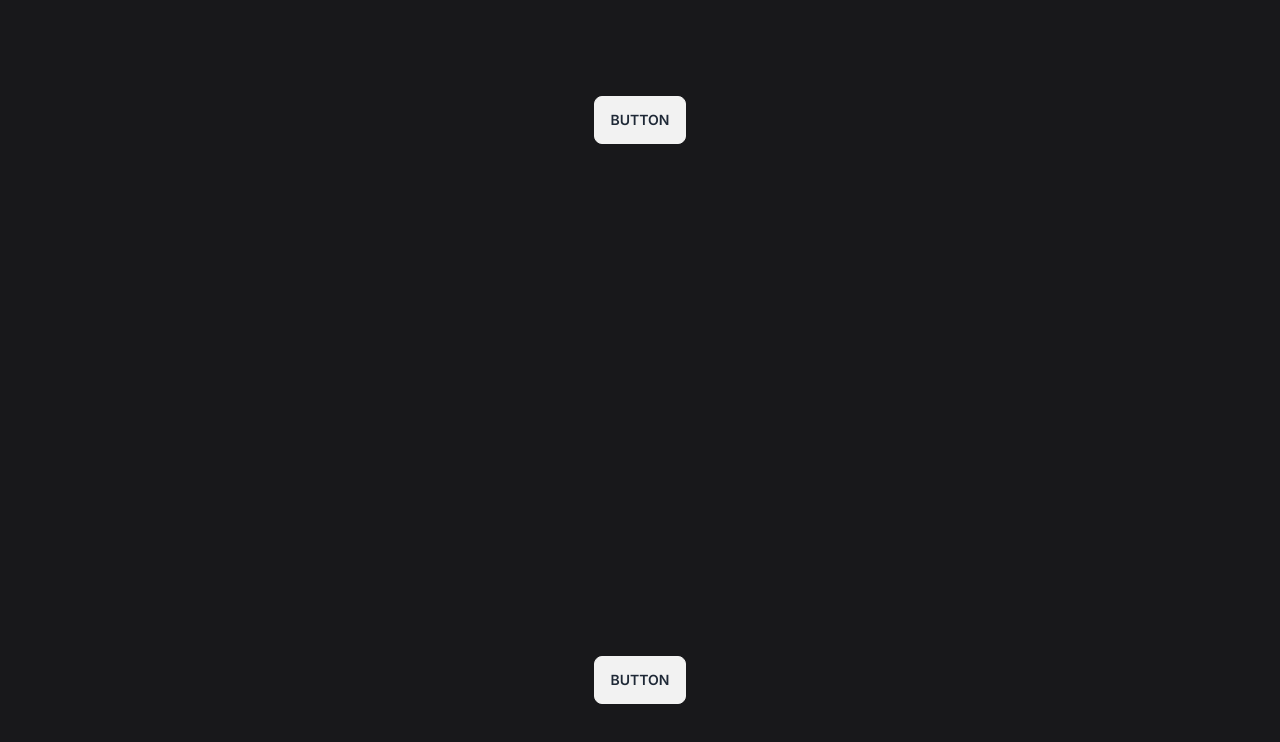
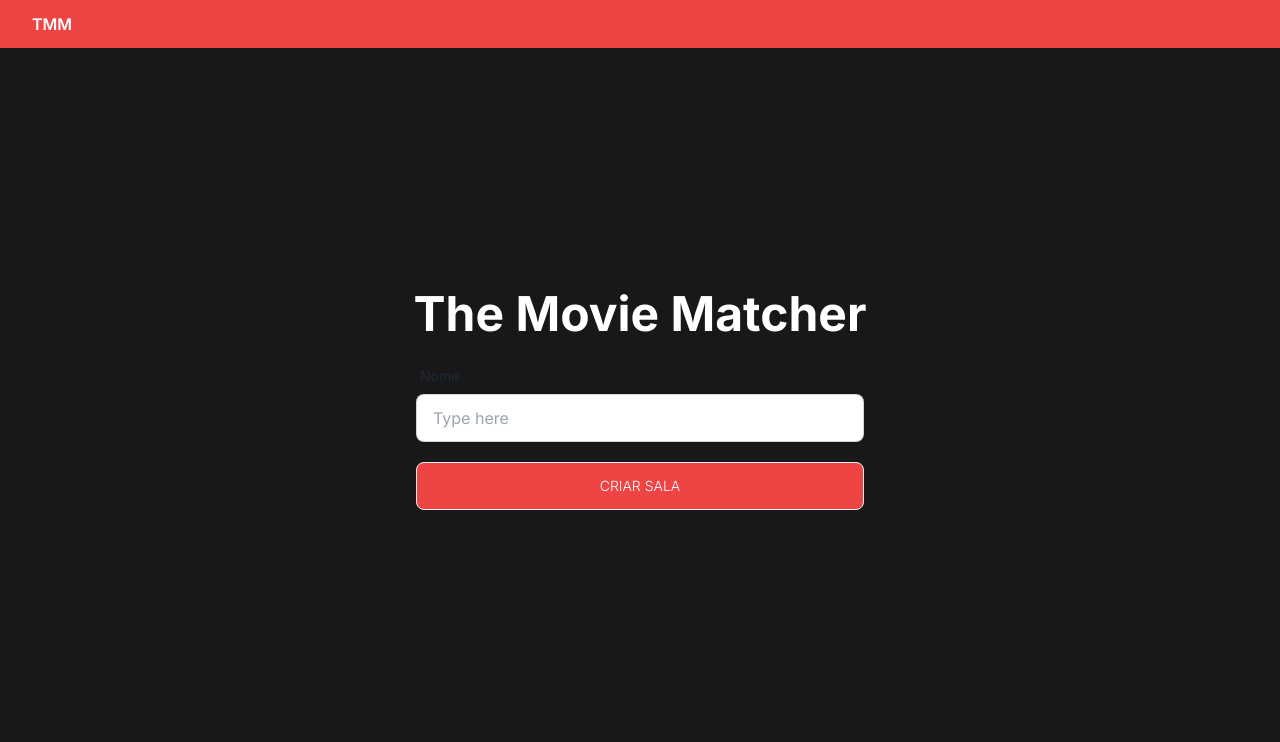
Before and after one commit to ctv-io/movie-app-client, a Next.js app: page / in a window 1280 px wide. Shown: the top 742 px of the page. Built offline with nearby package versions, Linux system fonts and the light colour scheme.

Commit message:
:sparkles: Created main page and nav component

```diff
--- a/src/app/page.tsx
+++ b/src/app/page.tsx
@@ -1,12 +1,11 @@
+import HeroSection from '@/components/HeroSection';
+import NavBar from '@/components/NavBar';
+
 export default function Home() {
 	return (
 		<main className="flex min-h-screen flex-col items-center justify-between bg-zinc-900 p-24">
-			<button type="button" className="btn">
-				Button
-			</button>
-			<button type="button" className="btn">
-				Button
-			</button>
+			<NavBar />
+			<HeroSection />
 		</main>
 	);
 }
--- /dev/null
+++ b/src/components/HeroSection.tsx
@@ -0,0 +1,30 @@
+import React from 'react';
+
+export default function HeroSection() {
+	return (
+		<section className="absolute left-0 top-0 flex min-h-screen w-full flex-col items-center justify-center gap-5">
+			<h2 className="text-center text-5xl font-bold">The Movie Matcher</h2>
+			<form
+				action="post"
+				className="flex w-64 flex-col items-center justify-center gap-5 lg:w-[28rem]"
+			>
+				<div className="form-control w-full max-w-md">
+					<label htmlFor="name" className="label">
+						<span className="label-text">Nome</span>
+					</label>
+					<input
+						type="text"
+						placeholder="Type here"
+						className="input input-bordered w-full max-w-md"
+					/>
+				</div>
+				<button
+					type="button"
+					className="btn w-full bg-red-500 font-light uppercase text-white hover:bg-red-800"
+				>
+					criar sala
+				</button>
+			</form>
+		</section>
+	);
+}
--- a/src/components/NavBar.tsx
+++ b/src/components/NavBar.tsx
@@ -1,5 +1,9 @@
 import React from 'react';
 
 export default function NavBar() {
-	return <nav className="fixed left-0 top-0 w-full bg-red-500">teste</nav>;
+	return (
+		<nav className="fixed left-0 top-0 z-10 flex h-12 w-full items-center justify-start bg-red-500 px-8">
+			<h1 className="font-semibold">TMM</h1>
+		</nav>
+	);
 }
```
